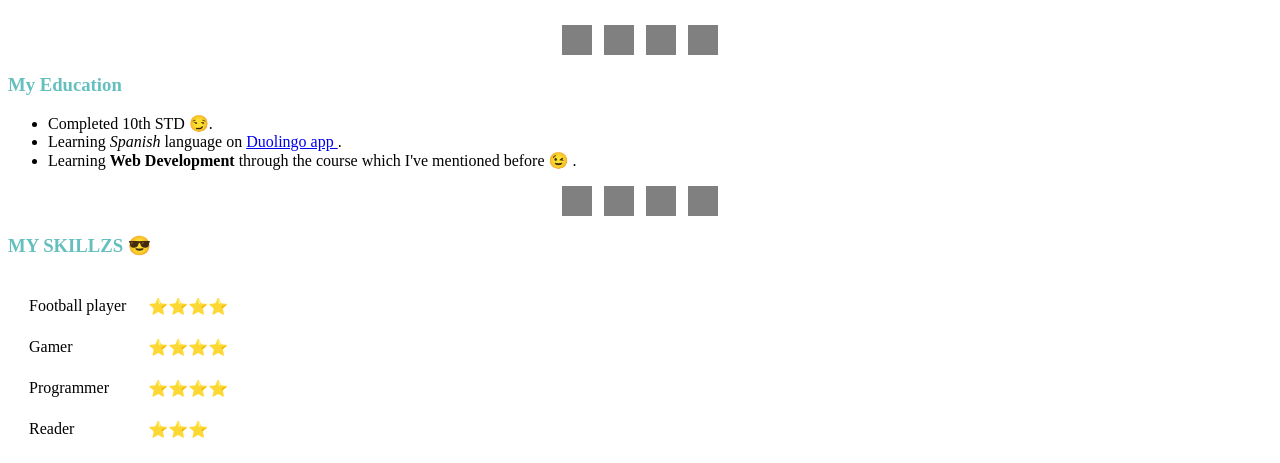
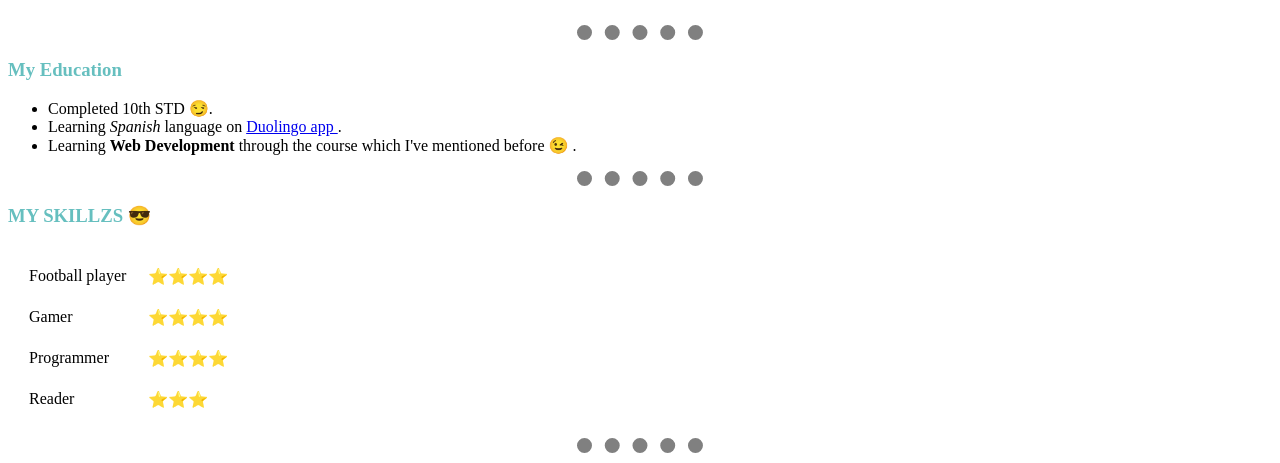
Before and after one commit to Vedpuri/cv, a plain HTML site: page index.html in a window 1280 px wide. Shown: the part 337-800 px from the top of the page. Drawn offline with Linux system fonts and the light colour scheme.

Commit message:
Update styles.css

```diff
--- a/css/styles.css
+++ b/css/styles.css
@@ -5,7 +5,7 @@
 hr {
   border-color: grey;
   border-width: 15px;
-  border-style: dashed;
+  border-style: dotted none none;
   width: 10%;
 }
 
```
